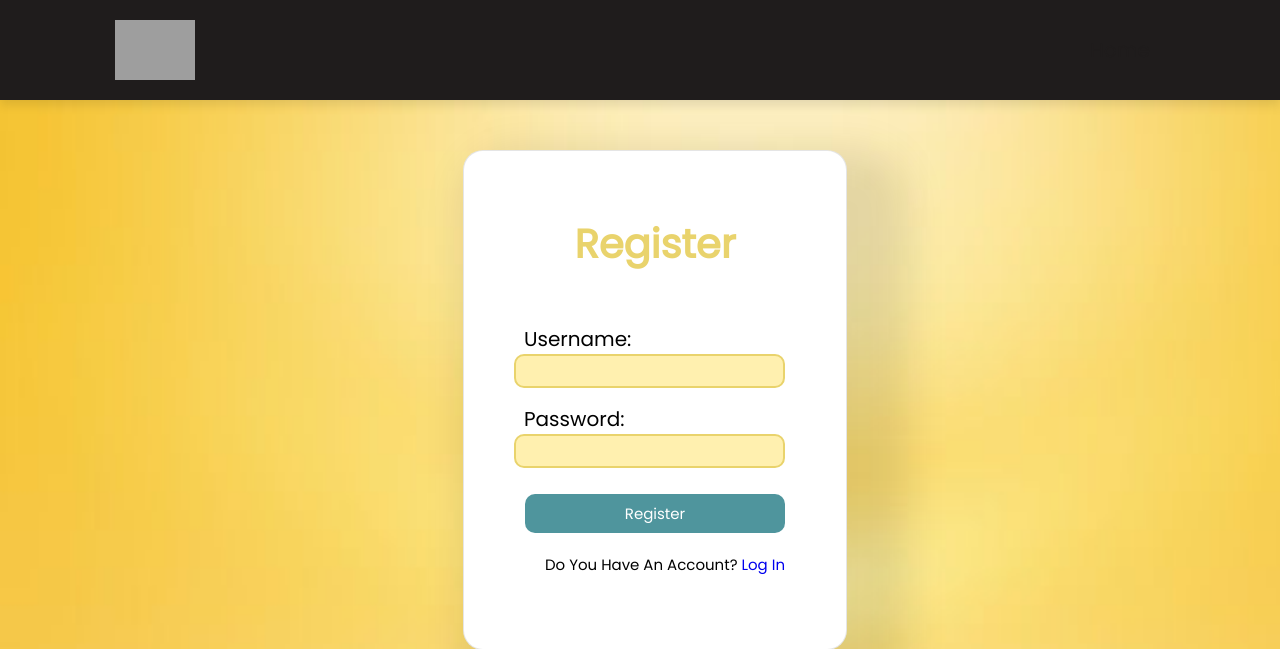
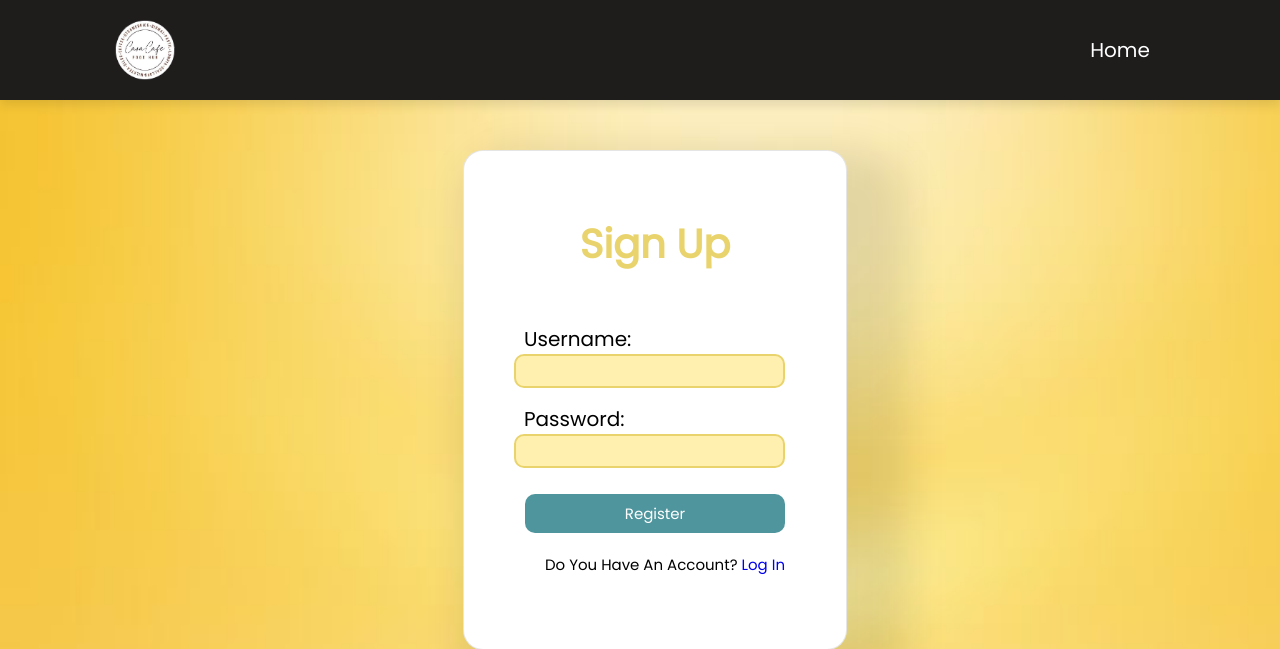
Before and after one commit to ladajules/CasaCafe-FOOD-HUB, a PHP site: page /register.html in a window 1280 px wide. Shown: the top 649 px of the page. Run offline with PHP 8.4, Linux system fonts and the light colour scheme; grey boxes are pictures that could not be loaded.

Commit message:
changed logo to png

```diff
--- a/admin_dashboard.html
+++ b/admin_dashboard.html
@@ -5,7 +5,7 @@
   <meta name="viewport" content="width=device-width, initial-scale=1.0" />
   <title>Admin Dashboard - CasaCafe</title>
   <link rel="stylesheet" href="index.css" />
-  <link rel="icon" href="temp casaLogo.jpg" type="image/x-icon">
+  <link rel="icon" href="temp casaLogo.png" type="image/x-icon">
   <link rel="stylesheet" href="https://cdnjs.cloudflare.com/ajax/libs/font-awesome/6.4.2/css/all.min.css">
   <style>
 
--- a/admin_users.html
+++ b/admin_users.html
@@ -5,7 +5,7 @@
   <meta name="viewport" content="width=device-width, initial-scale=1.0" />
   <title>Admin Dashboard - CasaCafe</title>
   <link rel="stylesheet" href="index.css" />
-  <link rel="icon" href="temp casaLogo.jpg" type="image/x-icon">
+  <link rel="icon" href="temp casaLogo.png" type="image/x-icon">
   <link rel="stylesheet" href="https://cdnjs.cloudflare.com/ajax/libs/font-awesome/6.4.2/css/all.min.css">
   <style>
 
--- a/cart.html
+++ b/cart.html
@@ -6,7 +6,7 @@
     <meta http-equiv="X-UA-Compatible" content="IE=edge">
     <meta name="viewport" content="width=device-width, initial-scale=1.0">
     <title>CASACAFE</title>
-    <link rel="icon" href="temp casaLogo.jpg" type="image/x-icon">
+    <link rel="icon" href="temp casaLogo.png" type="image/x-icon">
     <link rel="stylesheet" href="https://cdnjs.cloudflare.com/ajax/libs/font-awesome/6.4.2/css/all.min.css">
     <link rel="stylesheet" href="index.css">
     <link rel="stylesheet" href="content.css">
@@ -16,7 +16,7 @@
     <header>
         <input type="checkbox" name="" id="toggler">
         <label for="toggler" class="fas fa-bars"></label>
-        <a href="index copy.html" class="logo"><img src="temp casaLogo.jpg"><span></span></a>
+        <a href="index copy.html" class="logo"><img src="temp casaLogo.png"><span></span></a>
         <nav class="nav-bar">
 
             <a href="wishlist.html" id="navWish">
--- a/contact.html
+++ b/contact.html
@@ -6,7 +6,7 @@
     <meta http-equiv="X-UA-Compatible" content="IE=edge">
     <meta name="viewport" content="width=device-width, initial-scale=1.0">
     <title>CASACAFE</title>
-    <link rel="icon" href="LADAMART LOGO.png" type="image/x-icon">
+    <link rel="icon" href="temp casaLogo.png" type="image/x-icon">
     <link rel="stylesheet" href="https://cdnjs.cloudflare.com/ajax/libs/font-awesome/6.4.2/css/all.min.css">
     <link rel="stylesheet" href="index.css">
 </head>
@@ -16,7 +16,7 @@
 
         <input type="checkbox" name="" id="toggler">
         <label for="toggler" class="fas fa-bars"></label>
-        <a href="index copy.html" class="logo"><img src="LADAMART LOGO.png"><span></span></a>
+        <a href="index copy.html" class="logo"><img src="temp casaLogo.png"><span></span></a>
 
         <nav class="nav-bar">
            <a href="wishlist.html" id="navWish">
--- a/index copy.html
+++ b/index copy.html
@@ -6,7 +6,7 @@
     <meta http-equiv="X-UA-Compatible" content="IE=edge">
     <meta name="viewport" content="width=device-width, initial-scale=1.0">
     <title>CASACAFE</title>
-    <link rel="icon" href="temp casaLogo.jpg" type="image/x-icon">
+    <link rel="icon" href="temp casaLogo.png" type="image/x-icon">
     <link rel="stylesheet" href="https://cdnjs.cloudflare.com/ajax/libs/font-awesome/6.4.2/css/all.min.css">
     <link rel="stylesheet" href="index.css">
 </head>
@@ -15,7 +15,7 @@
     <header>
         <input type="checkbox" name="" id="toggler">
         <label for="toggler" class="fas fa-bars"></label>
-        <a href="index copy.html" class="logo"><img src="LADAMART LOGO.png"><span></span></a>
+        <a href="index copy.html" class="logo"><img src="temp casaLogo.png"><span></span></a>
 
         <nav class="nav-bar">
             <a href="wishlist.html" id="navWish">
--- a/index.css
+++ b/index.css
@@ -497,7 +497,7 @@ header .logo span {
 header .nav-bar a {
     font-size: 2rem;
     padding: 0 1.5rem;
-    color: #1F1C1C;
+    color: #ffffff;
     align-items: center;
 }
 
--- a/index.html
+++ b/index.html
@@ -5,7 +5,7 @@
     <meta http-equiv="X-UA-Compatible" content="IE=edge">
     <meta name="viewport" content="width=device-width, initial-scale=1.0">
     <title>CASACAFE</title>
-    <link rel="icon" href="temp casaLogo.jpg" type="image/x-icon">
+    <link rel="icon" href="temp casaLogo.png" type="image/x-icon">
     <link rel="stylesheet" href="https://cdnjs.cloudflare.com/ajax/libs/font-awesome/6.4.2/css/all.min.css">
     <link rel="stylesheet" href="index.css">
 </head>
@@ -14,7 +14,7 @@
     <header>
         <input type="checkbox" name="" id="toggler">
         <label for="toggler" class="fas fa-bars"></label>
-        <a href="index.html" class="logo"><img src="LADAMART LOGO.png"><span></span></a>
+        <a href="index.html" class="logo"><img src="temp casaLogo.png"><span></span></a>
 
         <nav class="nav-bar">
             <a href="wishlist.html" id="navWish">
@@ -27,7 +27,7 @@
             <a href="login.html">products</a>
             <a href="login.html">contact</a>
             <a href="login.html" id="navLog">login</a>
-            <a href="register.html" id="navReg">register</a>
+            <a href="register.html" id="navReg">Sign Up</a>
         </nav>
         <!-- <div class="icons">
             <a href="#" class="fas fa-heart"></a>
--- a/login.html
+++ b/login.html
@@ -5,7 +5,7 @@
     <meta http-equiv="X-UA-Compatible" content="IE=edge">
     <meta name="viewport" content="width=device-width, initial-scale=1.0">
     <title>Login</title>
-    <link rel="icon" href="temp casaLogo.jpg" type="image/x-icon">
+    <link rel="icon" href="temp casaLogo.png" type="image/x-icon">
     <link rel="stylesheet" href="https://cdnjs.cloudflare.com/ajax/libs/font-awesome/6.4.2/css/all.min.css">
     <link rel="stylesheet" href="index.css">
     <link rel="stylesheet" href="login.css">
@@ -14,7 +14,7 @@
     <header>
         <input type="checkbox" name="" id="toggler">
         <label for="toggler" class="fas fa-bars"></label>
-        <a href="index copy.html" class="logo"><img src="LADAMART LOGO.png"><span></span></a>
+        <a href="index copy.html" class="logo"><img src="temp casaLogo.png"><span></span></a>
 
         <nav class="nav-bar">
             <a href="index.html">home</a>
--- a/product.html
+++ b/product.html
@@ -6,7 +6,7 @@
     <meta http-equiv="X-UA-Compatible" content="IE=edge">
     <meta name="viewport" content="width=device-width, initial-scale=1.0">
     <title>CASACAFE</title>
-    <link rel="icon" href="temp casaLogo.jpg" type="image/x-icon">
+    <link rel="icon" href="temp casaLogo.png" type="image/x-icon">
     <link rel="stylesheet" href="https://cdnjs.cloudflare.com/ajax/libs/font-awesome/6.4.2/css/all.min.css">
     <link rel="stylesheet" href="index.css">
     <script src="cscript.js"></script>
@@ -18,7 +18,7 @@
 
         <input type="checkbox" name="" id="toggler">
         <label for="toggler" class="fas fa-bars"></label>
-        <a href="index copy.html" class="logo"><img src="LADAMART LOGO.png"><span></span></a>
+        <a href="index copy.html" class="logo"><img src="temp casaLogo.png"><span></span></a>
 
         <form onsubmit="return false;">
         <input type="search" id="searchBar" placeholder="Search by title, description, category...">
--- a/profile.html
+++ b/profile.html
@@ -5,7 +5,7 @@
     <meta http-equiv="X-UA-Compatible" content="IE=edge">
     <meta name="viewport" content="width=device-width, initial-scale=1.0">
     <title>CASACAFE</title>
-    <link rel="icon" href="temp casaLogo.jpg" type="image/x-icon">
+    <link rel="icon" href="temp casaLogo.png" type="image/x-icon">
     <link rel="stylesheet" href="https://cdnjs.cloudflare.com/ajax/libs/font-awesome/6.4.2/css/all.min.css">
     <link rel="stylesheet" href="index.css">
     <link rel="stylesheet" href="profile.css">
@@ -15,7 +15,7 @@
     <header>
         <input type="checkbox" name="" id="toggler">
         <label for="toggler" class="fas fa-bars"></label>
-        <a href="index copy.html" class="logo"><img src="LADAMART LOGO.png"><span></span></a>
+        <a href="index copy.html" class="logo"><img src="temp casaLogo.png"><span></span></a>
 
         <nav class="nav-bar">
             <a href="wishlist.html" id="navWish">
--- a/register.html
+++ b/register.html
@@ -4,8 +4,8 @@
     <meta charset="UTF-8">
     <meta http-equiv="X-UA-Compatible" content="IE=edge">
     <meta name="viewport" content="width=device-width, initial-scale=1.0">
-    <title>Register</title>
-    <link rel="icon" href="temp casaLogo.jpg" type="image/x-icon">
+    <title>Sign Up</title>
+    <link rel="icon" href="temp casaLogo.png" type="image/x-icon">
     <link rel="stylesheet" href="https://cdnjs.cloudflare.com/ajax/libs/font-awesome/6.4.2/css/all.min.css">
     <link rel="stylesheet" href="index.css">
     <link rel="stylesheet" href="login.css">
@@ -14,7 +14,7 @@
     <header>
         <input type="checkbox" name="" id="toggler">
         <label for="toggler" class="fas fa-bars"></label>
-        <a href="index.html" class="logo"><img src="LADAMART LOGO.png"><span></span></a>
+        <a href="index.html" class="logo"><img src="temp casaLogo.png"><span></span></a>
 
         <nav class="nav-bar">
             <a href="index.html">home</a>
@@ -27,7 +27,7 @@
 
     <div id="loginContainer">
     <form action="register.php" class="form" method="POST">
-        <h2 id="title">Register</h2>
+        <h2 id="title">Sign Up</h2>
         <div>
             <label for="username" id="details">Username:</label>
             <input type="text" id="username" name="username" required><br><br>
--- a/wishlist.html
+++ b/wishlist.html
@@ -5,7 +5,7 @@
     <meta http-equiv="X-UA-Compatible" content="IE=edge">
     <meta name="viewport" content="width=device-width, initial-scale=1.0">
     <title>CASACAFE</title>
-    <link rel="icon" href="temp casaLogo.jpg" type="image/x-icon">
+    <link rel="icon" href="temp casaLogo.png" type="image/x-icon">
     <link rel="stylesheet" href="https://cdnjs.cloudflare.com/ajax/libs/font-awesome/6.4.2/css/all.min.css">
     <link rel="stylesheet" href="index.css">
     <link rel="stylesheet" href="content.css">
@@ -14,7 +14,7 @@
     <header>
         <input type="checkbox" name="" id="toggler">
         <label for="toggler" class="fas fa-bars"></label>
-        <a href="index copy.html" class="logo"><img src="LADAMART LOGO.png"><span></span></a>
+        <a href="index copy.html" class="logo"><img src="temp casaLogo.png"><span></span></a>
 
         <nav class="nav-bar">
             <a href="wishlist.html" id="navWish">
```
Also changed, not shown: temp casaLogo.png (added).
